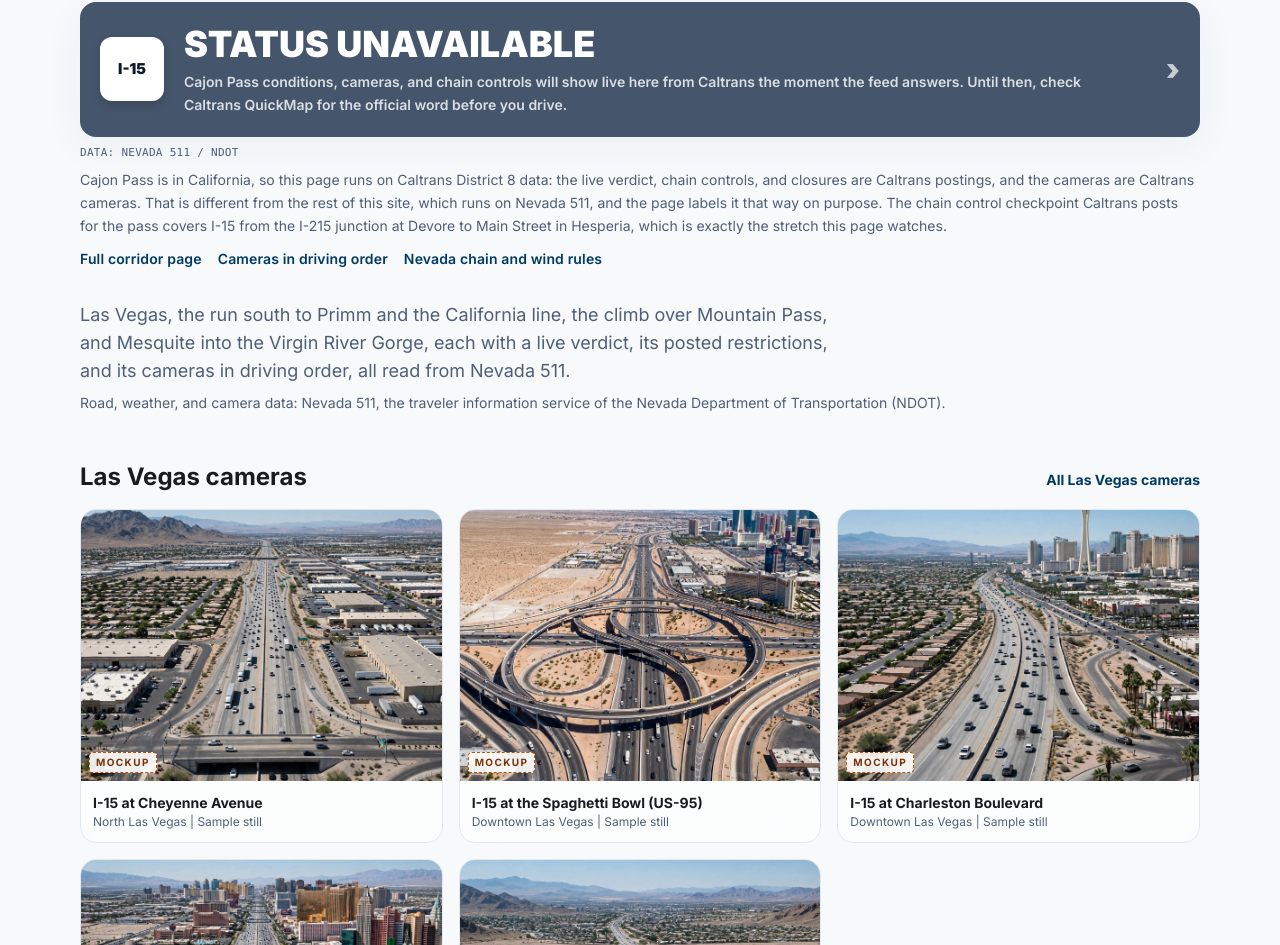
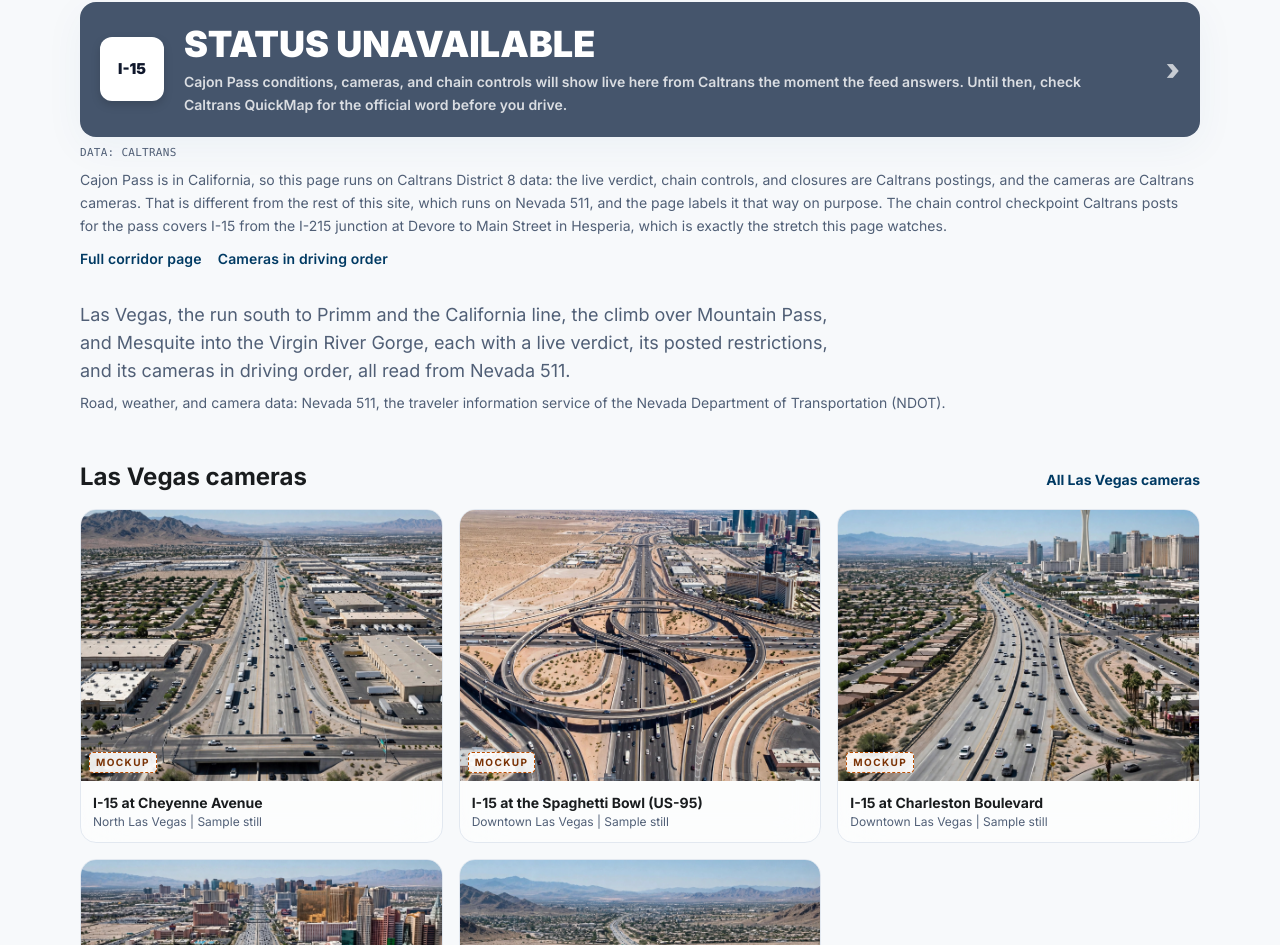
Before and after one commit to i80pass/i15pass, a Next.js app: page / in a window 1280 px wide. Shown: the part 1293-2238 px from the top of the page. Built offline with nearby package versions, Linux system fonts and the light colour scheme; no server answers.

Commit message:
StatusBanner: per corridor agency credit and report label; hide Nevada law link for California corridor

```diff
--- a/components/StatusBanner.js
+++ b/components/StatusBanner.js
@@ -56,7 +56,7 @@ export default function StatusBanner({ corridor, status, heading, href = null })
         box
       )}
       <p className="text-[11px] text-secondary mt-2 font-mono uppercase tracking-wide">
-        {SITE.dataCreditShort}{updated ? ` | Nevada 511 report ${updated} PT` : ""}
+        {corridor.dataCreditShort || SITE.dataCreditShort}{updated ? ` | ${corridor.statusSource === "caltrans" ? "Caltrans" : "Nevada 511"} report ${updated} PT` : ""}
       </p>
       {corridor.coverageNote && (
         <p className="text-sm text-secondary leading-relaxed mt-2">{corridor.coverageNote}</p>
@@ -64,7 +64,9 @@ export default function StatusBanner({ corridor, status, heading, href = null })
       <div className="flex flex-wrap gap-x-4 gap-y-1 mt-3 text-label-md text-secondary">
         <Link href={`/${corridor.slug}`} className="text-primary font-semibold">Full corridor page</Link>
         <Link href={`/${corridor.slug}-cameras`} className="text-primary font-semibold">Cameras in driving order</Link>
-        <Link href={SITE.lawPath} className="text-primary font-semibold">{SITE.lawLabel}</Link>
+        {!corridor.hideLawLink && (
+          <Link href={SITE.lawPath} className="text-primary font-semibold">{SITE.lawLabel}</Link>
+        )}
       </div>
     </section>
   );
```
